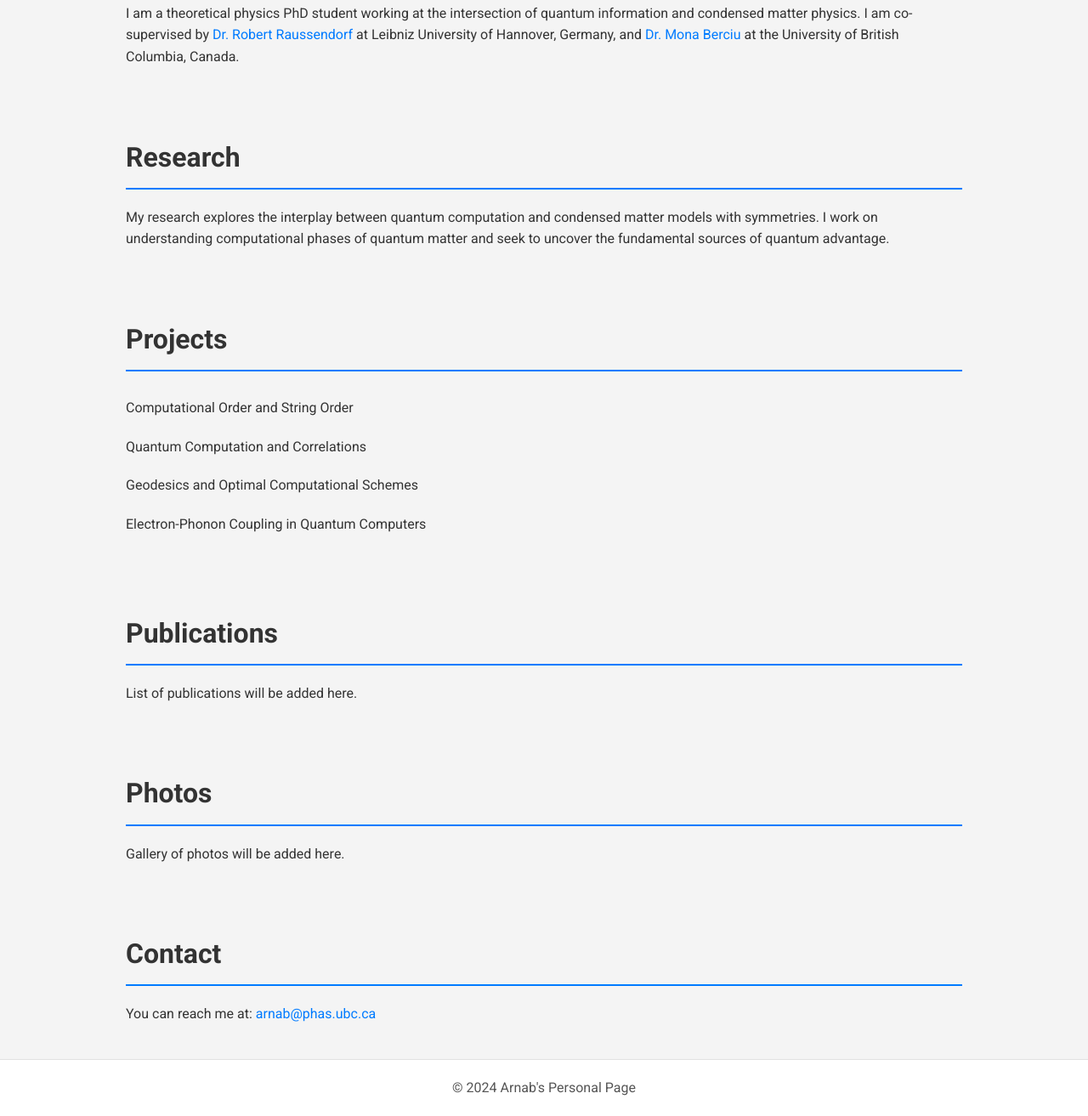
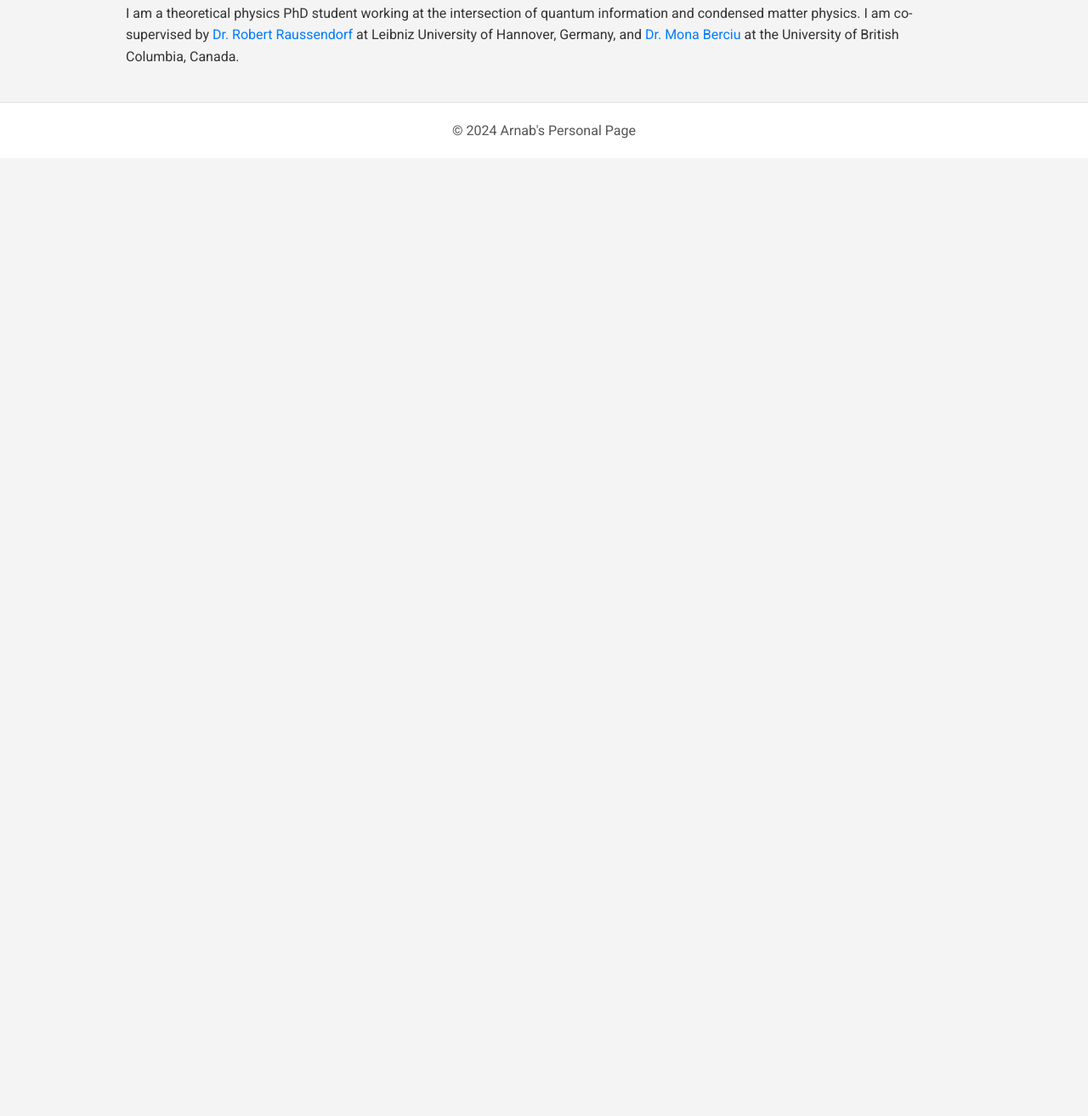
Before and after one commit to arnabquantum/Webpage, a plain HTML site: page index.html in a window 1280 px wide. Shown: the part 622-1935 px from the top of the page at 85% size. After the commit the page ends 808 px from the top, so only its background shows below. Drawn offline with Linux system fonts and the light colour scheme.

Commit message:
Update index.html

```diff
--- a/index.html
+++ b/index.html
@@ -13,11 +13,11 @@
             <nav>
                 <ul>
                     <li><a href="#about">About Me</a></li>
-                    <li><a href="#research">Research</a></li>
-                    <li><a href="#projects">Projects</a></li>
-                    <li><a href="#publications">Publications</a></li>
-                    <li><a href="#photos">Photos</a></li>
-                    <li><a href="#contact">Contact</a></li>
+                    <li><a href="research.html">Research</a></li>
+                    <li><a href="projects.html">Projects</a></li>
+                    <li><a href="publications.html">Publications</a></li>
+                    <li><a href="photos.html">Photos</a></li>
+                    <li><a href="contact.html">Contact</a></li>
                 </ul>
             </nav>
             <div class="hero">
@@ -35,36 +35,6 @@
             and <a href="https://phas.ubc.ca/~berciu/" target="_blank">Dr. Mona Berciu</a> at the University of British Columbia, Canada.</p>
     </section>
 
-    <section id="research" class="content container">
-        <h2>Research</h2>
-        <p>My research explores the interplay between quantum computation and condensed matter models with symmetries. I work on understanding computational phases of quantum matter and seek to uncover the fundamental sources of quantum advantage.</p>
-    </section>
-
-    <section id="projects" class="content container">
-        <h2>Projects</h2>
-        <ul>
-            <li>Computational Order and String Order</li>
-            <li>Quantum Computation and Correlations</li>
-            <li>Geodesics and Optimal Computational Schemes</li>
-            <li>Electron-Phonon Coupling in Quantum Computers</li>
-        </ul>
-    </section>
-
-    <section id="publications" class="content container">
-        <h2>Publications</h2>
-        <p>List of publications will be added here.</p>
-    </section>
-
-    <section id="photos" class="content container">
-        <h2>Photos</h2>
-        <p>Gallery of photos will be added here.</p>
-    </section>
-
-    <section id="contact" class="content container">
-        <h2>Contact</h2>
-        <p>You can reach me at: <a href="mailto:arnab@phas.ubc.ca">arnab@phas.ubc.ca</a></p>
-    </section>
-
     <footer>
         <div class="container">
             <p>&copy; 2024 Arnab's Personal Page</p>
```
